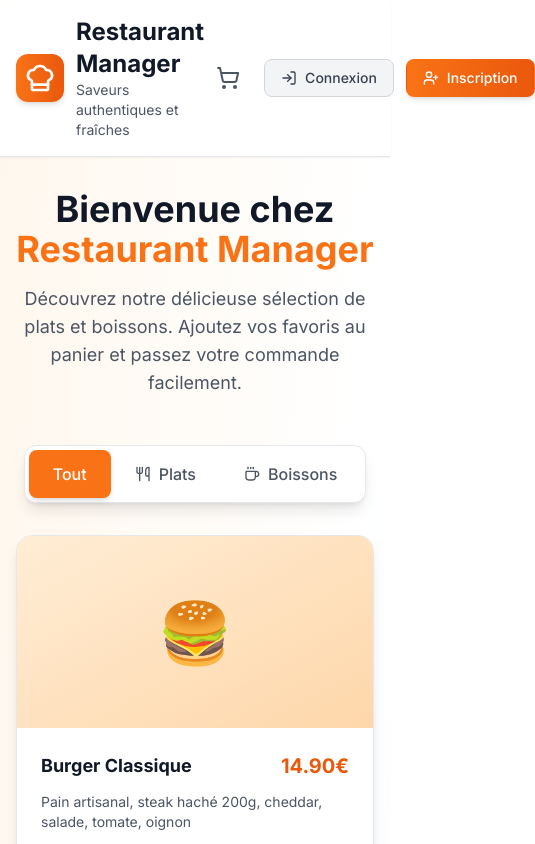
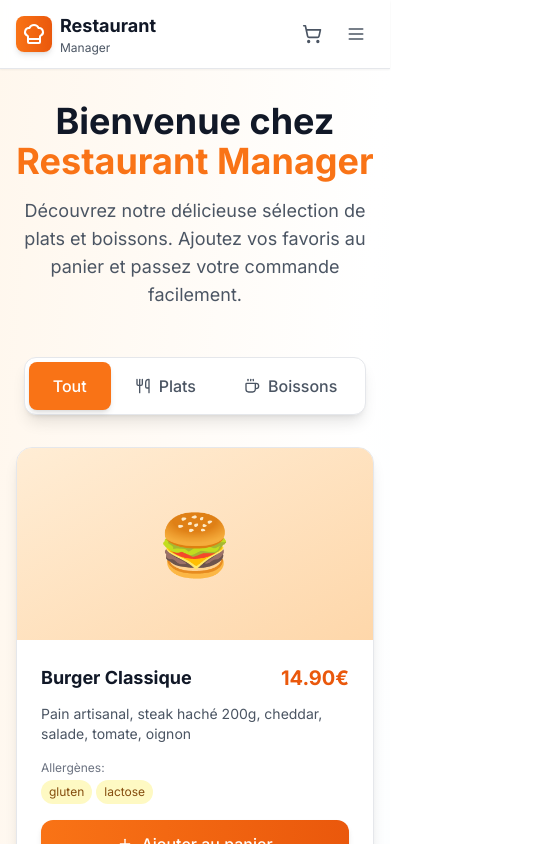
Before and after one commit to EMMADEKO10/restaurant, a Next.js app: page / in a window 390 px wide. Shown: the top 844 px of the page, 535 px wide, since content can reach past the window. Built offline with nearby package versions, Linux system fonts and the light colour scheme.

Commit message:
Build modification des types 3

```diff
--- a/components/homePage/Header.tsx
+++ b/components/homePage/Header.tsx
@@ -1,6 +1,7 @@
 "use client"
 
-import { ChefHat, LogIn, UserPlus, ShoppingCart } from 'lucide-react'
+import { useState } from 'react'
+import { ChefHat, LogIn, UserPlus, ShoppingCart, Menu, X } from 'lucide-react'
 import { useCart } from '@/contexts/CartContext'
 
 interface HeaderProps {
@@ -13,35 +14,54 @@ interface HeaderProps {
 export default function Header({ onLogin, onRegister, onCartToggle, isLoading }: HeaderProps) {
   const { state } = useCart()
   const itemCount = state.itemCount
+  const [isMobileMenuOpen, setIsMobileMenuOpen] = useState(false)
+
+  const toggleMobileMenu = () => {
+    setIsMobileMenuOpen(!isMobileMenuOpen)
+  }
+
+  const closeMobileMenu = () => {
+    setIsMobileMenuOpen(false)
+  }
 
   return (
     <header className="sticky top-0 z-50 bg-white/95 backdrop-blur-sm border-b border-gray-200 dark:bg-gray-800/95 dark:border-gray-700 shadow-sm">
-      <div className="container mx-auto px-4">
-        <div className="flex items-center justify-between py-4">
-          <div className="flex items-center gap-3">
-            <div className="p-2 bg-gradient-to-r from-restaurant-500 to-restaurant-600 rounded-xl shadow-md">
-              <ChefHat className="h-8 w-8 text-white" />
+      <div className="container mx-auto px-4 sm:px-6 lg:px-8">
+        <div className="flex items-center justify-between py-3 sm:py-4">
+          {/* Logo et titre */}
+          <div className="flex items-center gap-2 sm:gap-3">
+            <div className="p-1.5 sm:p-2 bg-gradient-to-r from-restaurant-500 to-restaurant-600 rounded-lg sm:rounded-xl shadow-md">
+              <ChefHat className="h-6 w-6 sm:h-8 sm:w-8 text-white" />
             </div>
-            <div>
-              <h1 className="text-2xl font-bold text-gray-900 dark:text-white">
+            <div className="hidden sm:block">
+              <h1 className="text-xl sm:text-2xl font-bold text-gray-900 dark:text-white">
                 Restaurant Manager
               </h1>
-              <p className="text-sm text-gray-600 dark:text-gray-400">
+              <p className="text-xs sm:text-sm text-gray-600 dark:text-gray-400">
                 Saveurs authentiques et fraîches
+              </p>
+            </div>
+            <div className="sm:hidden">
+              <h1 className="text-lg font-bold text-gray-900 dark:text-white">
+                Restaurant
+              </h1>
+              <p className="text-xs text-gray-600 dark:text-gray-400">
+                Manager
               </p>
             </div>
           </div>
 
-          <div className="flex items-center gap-3">
+          {/* Desktop Navigation */}
+          <div className="hidden md:flex items-center gap-2 lg:gap-3">
             {/* Cart Button */}
             <button
               onClick={onCartToggle}
-              className="relative p-3 text-gray-600 dark:text-gray-300 hover:text-restaurant-600 dark:hover:text-restaurant-400 hover:bg-restaurant-50 dark:hover:bg-gray-700 rounded-xl transition-all duration-200"
+              className="relative p-2.5 lg:p-3 text-gray-600 dark:text-gray-300 hover:text-restaurant-600 dark:hover:text-restaurant-400 hover:bg-restaurant-50 dark:hover:bg-gray-700 rounded-lg lg:rounded-xl transition-all duration-200"
             >
-              <ShoppingCart className="h-6 w-6" />
+              <ShoppingCart className="h-5 w-5 lg:h-6 lg:w-6" />
               {itemCount > 0 && (
                 <span className="absolute -top-1 -right-1 bg-restaurant-500 text-white text-xs font-bold rounded-full h-5 w-5 flex items-center justify-center animate-pulse">
-                  {itemCount}
+                  {itemCount > 99 ? '99+' : itemCount}
                 </span>
               )}
             </button>
@@ -49,23 +69,90 @@ export default function Header({ onLogin, onRegister, onCartToggle, isLoading }:
             {/* Auth Buttons */}
             <button
               onClick={onLogin}
-              className="inline-flex items-center px-4 py-2 text-sm font-medium text-gray-700 dark:text-gray-200 bg-gray-100 dark:bg-gray-700 border border-gray-300 dark:border-gray-600 rounded-lg hover:bg-gray-200 dark:hover:bg-gray-600 transition-all duration-200"
+              className="inline-flex items-center px-3 lg:px-4 py-2 text-sm font-medium text-gray-700 dark:text-gray-200 bg-gray-100 dark:bg-gray-700 border border-gray-300 dark:border-gray-600 rounded-lg hover:bg-gray-200 dark:hover:bg-gray-600 transition-all duration-200"
               disabled={isLoading}
             >
-              <LogIn className="h-4 w-4 mr-2" />
-              Connexion
+              <LogIn className="h-4 w-4 mr-1.5 lg:mr-2" />
+              <span className="hidden lg:inline">Connexion</span>
+              <span className="lg:hidden">Login</span>
             </button>
 
             <button
               onClick={onRegister}
-              className="inline-flex items-center px-4 py-2 text-sm font-medium text-white bg-gradient-to-r from-restaurant-500 to-restaurant-600 border border-transparent rounded-lg hover:from-restaurant-600 hover:to-restaurant-700 focus:ring-4 focus:ring-restaurant-300 dark:focus:ring-restaurant-800 transition-all duration-200 shadow-md"
+              className="inline-flex items-center px-3 lg:px-4 py-2 text-sm font-medium text-white bg-gradient-to-r from-restaurant-500 to-restaurant-600 border border-transparent rounded-lg hover:from-restaurant-600 hover:to-restaurant-700 focus:ring-4 focus:ring-restaurant-300 dark:focus:ring-restaurant-800 transition-all duration-200 shadow-md"
               disabled={isLoading}
             >
-              <UserPlus className="h-4 w-4 mr-2" />
-              Inscription
+              <UserPlus className="h-4 w-4 mr-1.5 lg:mr-2" />
+              <span className="hidden lg:inline">Inscription</span>
+              <span className="lg:hidden">Sign up</span>
+            </button>
+          </div>
+
+          {/* Mobile Navigation */}
+          <div className="flex items-center gap-2 md:hidden">
+            {/* Cart Button Mobile */}
+            <button
+              onClick={onCartToggle}
+              className="relative p-2 text-gray-600 dark:text-gray-300 hover:text-restaurant-600 dark:hover:text-restaurant-400 hover:bg-restaurant-50 dark:hover:bg-gray-700 rounded-lg transition-all duration-200"
+            >
+              <ShoppingCart className="h-5 w-5" />
+              {itemCount > 0 && (
+                <span className="absolute -top-1 -right-1 bg-restaurant-500 text-white text-xs font-bold rounded-full h-4 w-4 flex items-center justify-center animate-pulse">
+                  {itemCount > 9 ? '9+' : itemCount}
+                </span>
+              )}
+            </button>
+
+            {/* Hamburger Menu Button */}
+            <button
+              onClick={toggleMobileMenu}
+              className="p-2 text-gray-600 dark:text-gray-300 hover:text-restaurant-600 dark:hover:text-restaurant-400 hover:bg-restaurant-50 dark:hover:bg-gray-700 rounded-lg transition-all duration-200"
+            >
+              {isMobileMenuOpen ? (
+                <X className="h-5 w-5" />
+              ) : (
+                <Menu className="h-5 w-5" />
+              )}
             </button>
           </div>
         </div>
+
+        {/* Mobile Menu Overlay */}
+        {isMobileMenuOpen && (
+          <div className="md:hidden">
+            <div
+              className="fixed inset-0 bg-black bg-opacity-50 z-40"
+              onClick={closeMobileMenu}
+            />
+            <div className="absolute top-full left-0 right-0 bg-white dark:bg-gray-800 border-b border-gray-200 dark:border-gray-700 shadow-lg z-50">
+              <div className="px-4 py-3 space-y-3">
+                <button
+                  onClick={() => {
+                    onLogin()
+                    closeMobileMenu()
+                  }}
+                  className="w-full flex items-center justify-center px-4 py-3 text-sm font-medium text-gray-700 dark:text-gray-200 bg-gray-100 dark:bg-gray-700 border border-gray-300 dark:border-gray-600 rounded-lg hover:bg-gray-200 dark:hover:bg-gray-600 transition-all duration-200"
+                  disabled={isLoading}
+                >
+                  <LogIn className="h-4 w-4 mr-2" />
+                  Connexion
+                </button>
+
+                <button
+                  onClick={() => {
+                    onRegister()
+                    closeMobileMenu()
+                  }}
+                  className="w-full flex items-center justify-center px-4 py-3 text-sm font-medium text-white bg-gradient-to-r from-restaurant-500 to-restaurant-600 border border-transparent rounded-lg hover:from-restaurant-600 hover:to-restaurant-700 focus:ring-4 focus:ring-restaurant-300 dark:focus:ring-restaurant-800 transition-all duration-200 shadow-md"
+                  disabled={isLoading}
+                >
+                  <UserPlus className="h-4 w-4 mr-2" />
+                  Inscription
+                </button>
+              </div>
+            </div>
+          </div>
+        )}
       </div>
     </header>
   )
```
